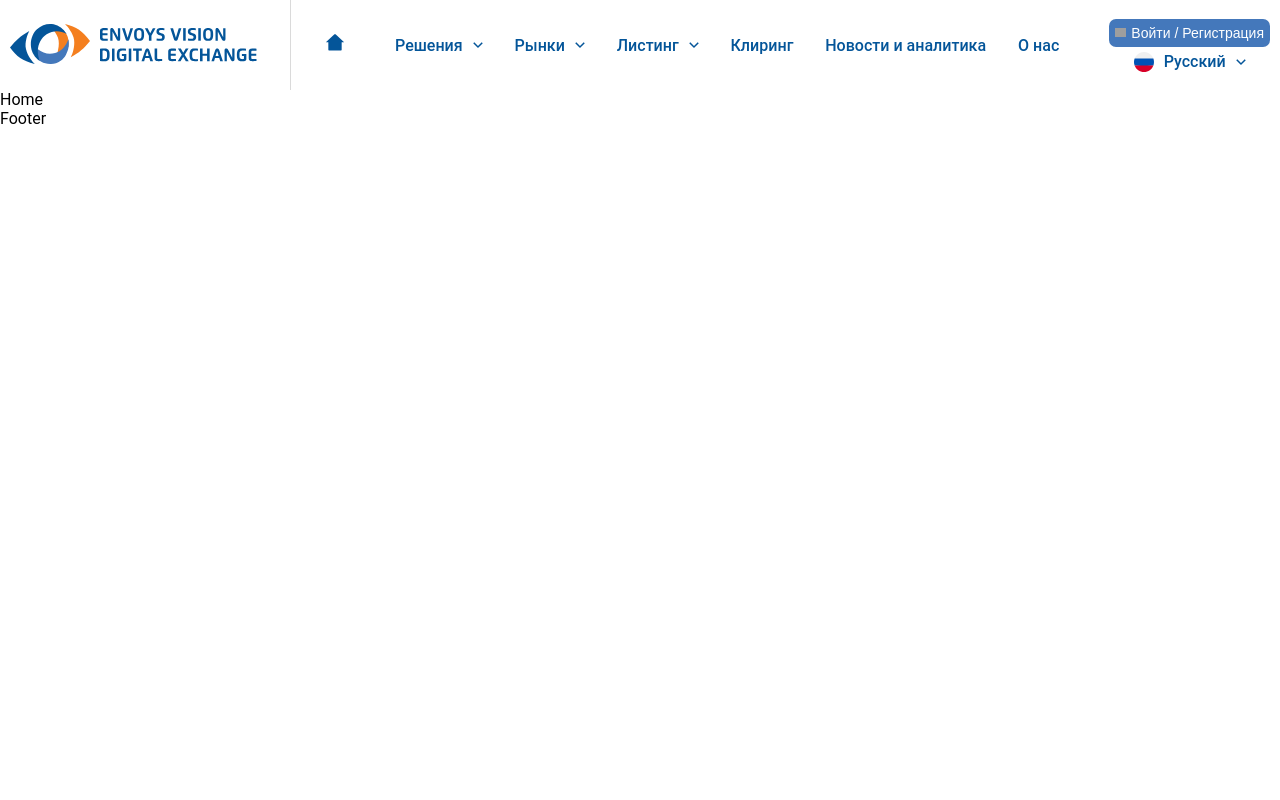
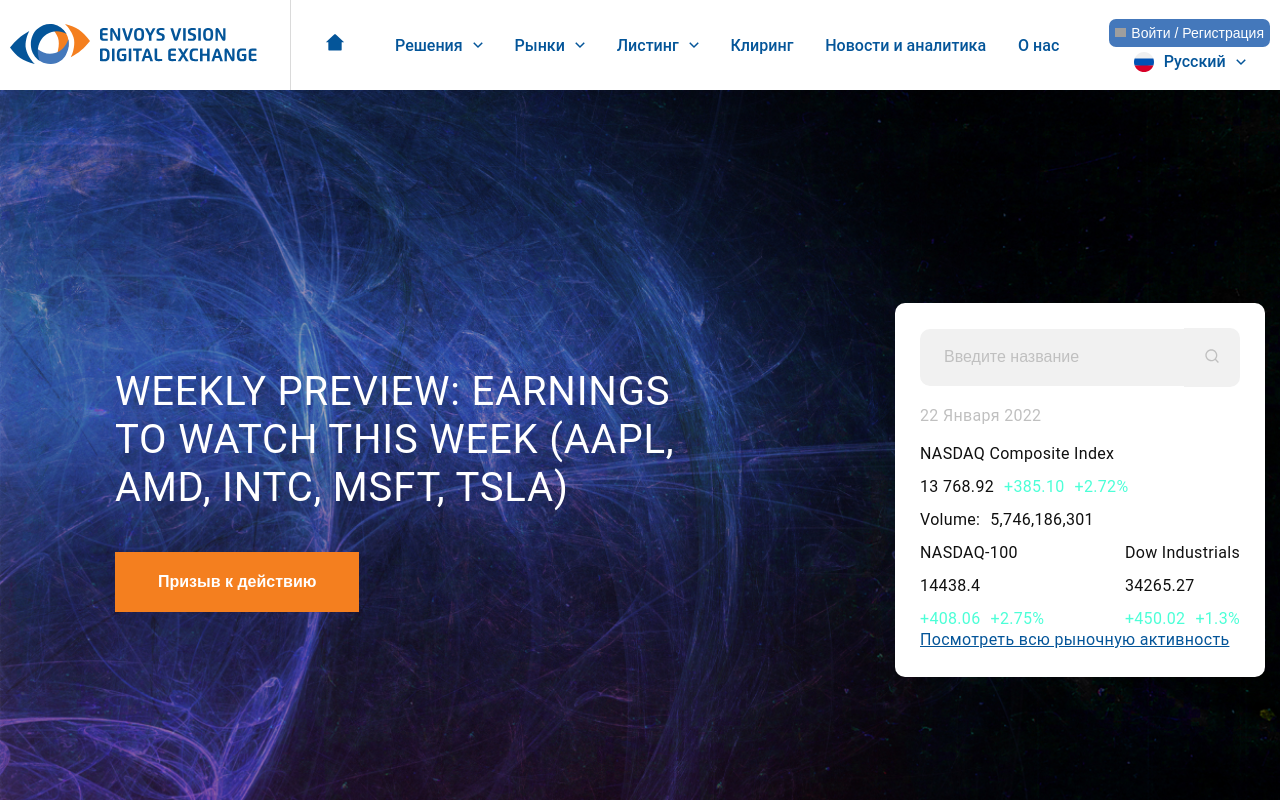
Before and after one commit to beksultan-07/envoys-vision-main, a React (Create React App) app: page / in a window 1280 px wide. Built offline with nearby package versions, Linux system fonts and the light colour scheme; grey boxes are pictures that could not be loaded.

Commit message:
add banner

```diff
--- /dev/null
+++ b/src/components/homeComponents/banner/Banner.tsx
@@ -0,0 +1,23 @@
+import React from "react";
+import { Container, Flex } from "../../../uikit/uikit";
+import BannerInfo from "../bannerInfo/BannerInfo";
+import { BannerBtn, BannerFlex, BannerText, BannerWrap } from "./BannerSC";
+
+const Banner:React.FC = () => {
+    return (
+        <BannerWrap>
+            <Container>
+                <BannerFlex align="center" justify="space-around">
+                    <Flex align="flex-start" direction="column">
+                        <BannerText>Weekly Preview: Earnings To Watch this Week (AAPL, AMD, INTC, MSFT, TSLA)</BannerText>
+                        <BannerBtn>Призыв к действию</BannerBtn>
+                    </Flex>
+
+                    <BannerInfo/>
+                </BannerFlex>
+            </Container>
+        </BannerWrap>
+    )
+}
+
+export default Banner
--- /dev/null
+++ b/src/components/homeComponents/banner/BannerSC.tsx
@@ -0,0 +1,38 @@
+import styled from "styled-components";
+import { Flex } from "../../../uikit/uikit";
+
+import bg from '../../../assets/backGround.jpg';
+
+export const BannerWrap = styled.div`
+    height: 100vh;
+    background: url(${bg}) 0 0 / cover;
+`
+
+export const BannerText = styled.h2`
+    max-width: 570px;
+    font-family: Exo 2;
+    font-style: normal;
+    font-weight: normal;
+    font-size: 40px;
+    line-height: 48px;
+    letter-spacing: 0.02em;
+    text-transform: uppercase;
+    color: #fff;
+    margin-bottom: 40px;
+`
+
+export const BannerBtn = styled.button`
+    color: #fff;
+    background: #F47F1F;
+    border: none;
+    padding: 21px 43px;
+    font-family: Exo 2;
+    font-style: normal;
+    font-weight: bold;
+    font-size: 16px;
+    line-height: 18px;
+`
+
+export const BannerFlex = styled(Flex)`
+    height: 100%;
+`
--- /dev/null
+++ b/src/components/homeComponents/bannerInfo/BannerInfo.tsx
@@ -0,0 +1,56 @@
+import React from 'react'
+import { Flex } from '../../../uikit/uikit'
+import { BannerDate, BannerInfoIncrease, BannerInfoLink, BannerInfoS, BannerInfoText, BannerInfoWrap, BannerSearch, BannerSearchBtn, BannerSearchBtnIcon } from './bannerInfoSC'
+import Icon from '../../../assets/search.svg';
+
+const BannerInfo:React.FC = () => {
+    const [inputValue, setInputValue] = React.useState('')
+
+  return (
+    <BannerInfoS>
+        <BannerInfoWrap>
+            <Flex align='center'>
+                <BannerSearch placeholder='Введите название' onChange={(e) => setInputValue(e.target.value)}/>
+                <BannerSearchBtn><BannerSearchBtnIcon src={Icon}/></BannerSearchBtn>
+            </Flex>
+
+            <BannerDate>22 Января 2022</BannerDate>
+
+            <BannerInfoText margin={false}>NASDAQ Composite Index</BannerInfoText>
+            <Flex>
+                <BannerInfoText margin={false}>13 768.92 </BannerInfoText>
+                <BannerInfoIncrease margin={true}>+385.10</BannerInfoIncrease>
+                <BannerInfoIncrease  margin={true}>+2.72%</BannerInfoIncrease>
+            </Flex>
+            <Flex>
+                <BannerInfoText margin={false}>Volume:</BannerInfoText>
+                <BannerInfoText margin={true}>5,746,186,301</BannerInfoText>
+            </Flex>
+
+            <Flex justify='space-between'>
+                <Flex direction='column' >
+                    <BannerInfoText margin={false}>NASDAQ-100</BannerInfoText>
+                    <BannerInfoText margin={false}>14438.4</BannerInfoText>
+                    <Flex>
+                        <BannerInfoIncrease  margin={false}>+408.06</BannerInfoIncrease>
+                        <BannerInfoIncrease  margin={true}>+2.75%</BannerInfoIncrease>
+                    </Flex>
+                </Flex>
+
+                <Flex direction='column' >
+                    <BannerInfoText margin={false}>Dow Industrials</BannerInfoText>
+                    <BannerInfoText margin={false}>34265.27</BannerInfoText>
+                    <Flex>
+                        <BannerInfoIncrease  margin={false}>+450.02</BannerInfoIncrease>
+                        <BannerInfoIncrease  margin={true}>+1.3%</BannerInfoIncrease>
+                    </Flex>
+                </Flex>
+            </Flex>
+
+            <BannerInfoLink to='/'>Посмотреть всю рыночную активность</BannerInfoLink>
+        </BannerInfoWrap>
+    </BannerInfoS>
+  )
+}
+
+export default BannerInfo
--- /dev/null
+++ b/src/components/homeComponents/bannerInfo/bannerInfoSC.tsx
@@ -0,0 +1,91 @@
+import { Link } from "react-router-dom";
+import styled from "styled-components";
+import { Flex } from "../../../uikit/uikit";
+
+export const BannerInfoS = styled.div`
+    background: #fff;
+    border-radius: 10px;
+    width: 370px;
+    /* height: 527px; */
+`
+
+export const BannerInfoWrap = styled.div`
+    padding: 25px;
+`
+
+export const BannerSearch = styled.input`
+    background: #F1F1F1;
+    width: 100%;
+    padding: 21px 24px;
+    outline: none;
+    border: none;
+    border-radius: 10px 0 0 10px;
+    ::placeholder {
+        font-family: Exo 2;
+        font-style: normal;
+        font-weight: normal;
+        font-size: 16px;
+        line-height: 18px;
+        color: #C0C0C0;
+   }
+`
+
+export const BannerSearchBtn = styled.button`
+    padding: 20px;
+    outline: none;
+    border: none;
+    background: #F1F1F1;
+    border-radius: 0 10px 10px 0;
+    cursor: pointer;
+`
+
+export const BannerSearchBtnIcon = styled.img`
+    width: 16px;
+`
+
+export const BannerDate = styled.p`
+    margin: 20px 0;
+    font-family: Exo 2;
+    font-style: normal;
+    font-weight: normal;
+    font-size: 16px;
+    line-height: 18px;
+    letter-spacing: 0.02em;
+    color: #C0C0C0;
+`
+type Props ={
+    margin: boolean;
+}
+
+export const BannerInfoText = styled.p<Props>`
+    font-family: Exo 2;
+    font-style: normal;
+    font-weight: normal;
+    font-size: 16px;
+    line-height: 18px;
+    letter-spacing: 0.02em;
+    color: #101010;
+    margin-top: 15px;
+    margin-left: ${(props) => props.margin?'10px':'0'};
+`
+
+export const BannerInfoIncrease = styled(BannerInfoText)<Props>`
+    color: #4CFFD7;
+    margin-left: ${(props) => props.margin?'10px':'0'};
+`
+
+export const BannerInfoDecrease = styled(BannerInfoText)<Props>`
+    color: #ff4c4c;
+    margin-left: ${(props) => props.margin?'10px':'0'};
+`
+
+export const BannerInfoLink = styled(Link)`
+    font-family: Exo 2;
+    font-style: normal;
+    font-weight: normal;
+    font-size: 16px;
+    line-height: 150%;
+    letter-spacing: 0.02em;
+    text-decoration-line: underline;
+    color: #045599;
+`
--- a/src/pages/home/Home.tsx
+++ b/src/pages/home/Home.tsx
@@ -1,8 +1,11 @@
 import React from 'react'
+import Banner from '../../components/homeComponents/banner/Banner'
 
 const Home:React.FC = () => {
   return (
-    <div>Home</div>
+    <>
+        <Banner/>
+    </>
   )
 }
 
--- a/src/uikit/uikit.tsx
+++ b/src/uikit/uikit.tsx
@@ -22,4 +22,5 @@
   width: 1380px;
   margin: 0 auto;
   padding: 0 10px;
+  height: 100%;
 `
```
Also changed, not shown: src/assets/backGround.jpg (added), src/assets/search.svg (added).
